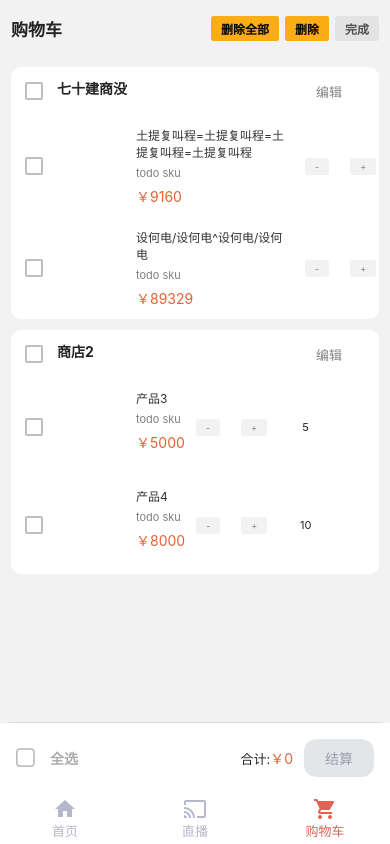
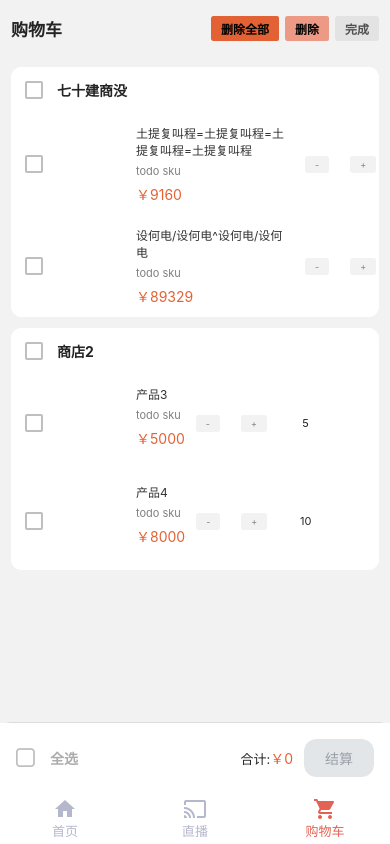
Before and after one commit to Tylermeek/liveShoppingPlanetClient, a React Native app: screen / in a window 390 px wide. Both pictures are taken after a click on the button "编辑". Built offline with nearby package versions, Linux system fonts and the light colour scheme; grey boxes are pictures that could not be loaded.

Commit message:
wip: wip

```diff
--- a/src/screens/Cart/components/CartList/ShopCart.tsx
+++ b/src/screens/Cart/components/CartList/ShopCart.tsx
@@ -19,11 +19,6 @@ const ShopCart: React.FC<ShopCartProps> = ({ shop }) => {
     const dispatch = useAppDispatch()
     const handlePressShop = (shop: ShopsInfo) => {
         dispatch(changeShopStatus(shop))
-    }
-    const handleEdit = (shopId: string) => {
-        // todo 编辑店铺商品
-        console.log(shopId);
-
     }
 
     return <>
@@ -49,13 +44,6 @@ const ShopCart: React.FC<ShopCartProps> = ({ shop }) => {
                         <ListItem.Content>
                             <View style={{ width: "100%", flexDirection: "row", justifyContent: "space-between" }}>
                                 <Text style={{ marginLeft: scaleSizeW(10), fontWeight: "700", fontSize: scaleSizeW(13) }}>{shop.name}</Text>
-                                <Button
-                                    title={"编辑"}
-                                    color={"transparent"}
-                                    buttonStyle={{ height: scaleSizeH(20), padding: 0 }}
-                                    titleStyle={{ fontSize: scaleSizeW(12), color: "rgba(128, 128, 128, 1)" }}
-                                    onPress={() => handleEdit(shopId)}
-                                />
                             </View>
                         </ListItem.Content>
                     </>
--- a/src/screens/Cart/components/TopBanner.tsx
+++ b/src/screens/Cart/components/TopBanner.tsx
@@ -18,12 +18,12 @@ const TopBanner: React.FC = () => {
     }
 
     const handleDelAll = () => {
-        console.warn("del all")
+        // console.warn("del all")
         dispatch(delAllProducts())
     }
 
     const handleDel = () => {
-        console.warn("del")
+        // console.warn("del")
         dispatch(delProducts())
     }
 
@@ -36,14 +36,14 @@ const TopBanner: React.FC = () => {
                         <>
                             <Button
                                 title={"删除全部"}
-                                color={"warning"}
+                                color={"#E36235"}
                                 titleStyle={[styles.controlTitle, { color: "black" }]}
                                 onPress={handleDelAll}
                                 buttonStyle={styles.controlButton}
                             />
                             <Button
                                 title={"删除"}
-                                color={"warning"}
+                                color={"#EC9A86"}
                                 titleStyle={[styles.controlTitle, { color: "black" }]}
                                 onPress={handleDel}
                                 buttonStyle={styles.controlButton}
@@ -90,7 +90,7 @@ const styles = StyleSheet.create({
         justifyContent: "space-evenly",
         marginRight: scaleSizeW(10)
     },
-    controlTitle: { fontSize: scaleSizeW(11), color: "rgba(80, 80, 80, 1)", fontWeight: "700" },
+    controlTitle: { fontSize: scaleSizeW(11), color: "rgba(80, 80, 80, 1)", fontWeight: "600" },
     controlButton: { marginRight: scaleSizeW(5), padding: scaleSizeH(2), }
 })
 
```
